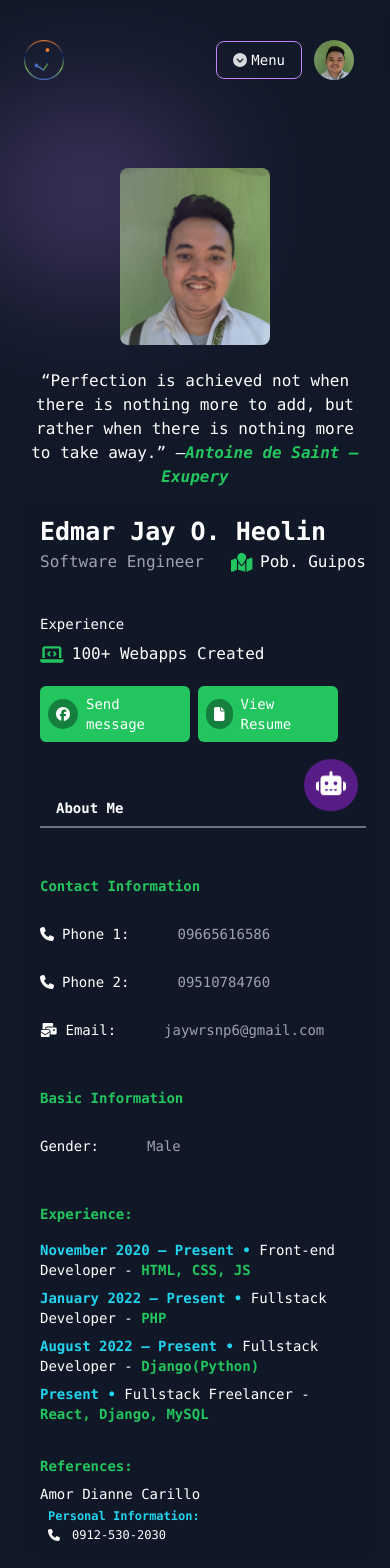
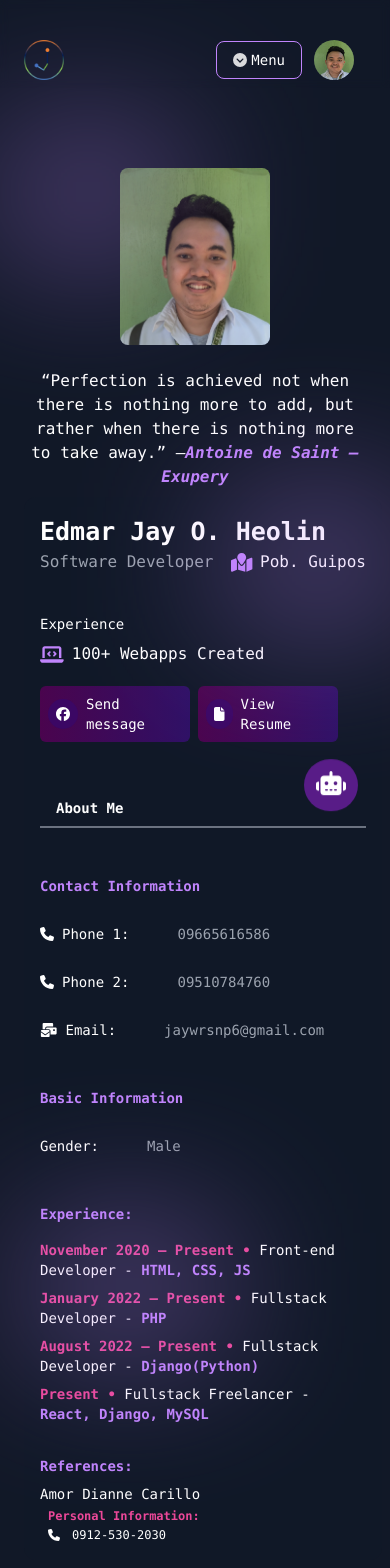
Before and after one commit to edmar-afk/jayFor-Code, a React (Vite) app: page /about in a window 390 px wide. Shown: the top 1568 px of the page. Built offline with nearby package versions, Linux system fonts and the light colour scheme.

Commit message:
new about me page and chatbot opacity delay hihihi

```diff
--- a/src/components/ChatBot.jsx
+++ b/src/components/ChatBot.jsx
@@ -3,11 +3,16 @@ import chatBot from "../assets/img/chatbot.svg";
 import { useState } from "react";
 function ChatBot() {
 	const [viewChat, setViewChat] = useState(false);
-
+	const [isHovered, setIsHovered] = useState(false);
 	return (
 		<>
 			{viewChat && (
-				<div className="fixed bottom-24 md:bottom-28 overflow-y-scroll animate-fade right-2 md:right-16 bg-gray-300 rounded-l-xl h-[500px] w-full max-w-[360px] md:max-w-[400px] z-50">
+				<div
+					onMouseEnter={() => setIsHovered(false)}
+					onMouseLeave={() => setIsHovered(true)}
+					className={`fixed ${
+						isHovered && "opacity-40 delay-1000"
+					} duration-500 bottom-24 md:bottom-28 overflow-y-scroll animate-fade right-2 md:right-16 bg-gray-300 rounded-l-xl h-[500px] w-full max-w-[360px] md:max-w-[400px] z-50`}>
 					<div className="relative">
 						<div className="flex flex-col sticky top-0 bg-purple-500 p-3 rounded-l-xl rounded-bl-none">
 							<div className="flex flex-row justify-between font-bold">
--- a/src/components/CommentsCard.jsx
+++ b/src/components/CommentsCard.jsx
@@ -1,5 +1,10 @@
-import { faCalendarCheck, faStar } from "@fortawesome/free-solid-svg-icons";
+/* eslint-disable react/no-unescaped-entities */ import {
+	faCalendarCheck,
+	faStar,
+} from "@fortawesome/free-solid-svg-icons";
 import { FontAwesomeIcon } from "@fortawesome/react-fontawesome";
+
+
 function CommentsCard(props) {
 	// eslint-disable-next-line react/prop-types
 	const { name, rate, feedback, date, imageSrc, rateText, icon } = props;
@@ -11,17 +16,21 @@ function CommentsCard(props) {
 					<img
 						src={imageSrc}
 						alt={rate}
-						draggable='false'
+						draggable="false"
 						className="w-12 h-12 rounded-full mr-4 hover:scale-150 duration-500"
 					/>
 					<div>
-						<div className="text-lg font-medium text-white">{name}</div>
+						<p className="text-lg font-medium text-white capitalize">{name}</p>
 						<div className="text-sm text-blue-300">
 							<FontAwesomeIcon icon={icon} /> {rateText}
 						</div>
 					</div>
 				</div>
-				<p className="text-sm leading-relaxed mb-6 text-white break-words">{feedback}</p>
+				<p
+					className="text-sm leading-relaxed mb-6 text-white break-words"
+					id="text">
+					"{feedback}"
+				</p>
 
 				<div className="flex justify-between items-center absolute bottom-4">
 					<div>
--- a/src/components/SkillsCard.jsx
+++ b/src/components/SkillsCard.jsx
@@ -1,4 +1,5 @@
-/* eslint-disable react/no-unescaped-entities *//* eslint-disable react-hooks/rules-of-hooks */ import {	faCubesStacked,
+/* eslint-disable react/no-unescaped-entities */ /* eslint-disable react-hooks/rules-of-hooks */ import {
+	faCubesStacked,
 	faDatabase,
 	faMobile,
 	faUpRightFromSquare,
@@ -57,13 +58,10 @@ function skillsCard() {
 					to={"/about"}
 					onMouseEnter={() => setAboutLink(true)}
 					onMouseLeave={() => setAboutLink(false)}
-					className="text-left relative bg-slate-800 my-1 hover:cursor-pointer hover:bg-purple-600 duration-300 p-4 h-[100px] rounded-xl w-full max-w-[150px] md:max-w-[200px]">
-					<p className="text-sm md:text-md">See more</p>
-					<p className="text-xs mt-2">For more Information, visit: </p>
-					<FontAwesomeIcon
-						icon={faUpRightFromSquare}
-						className="absolute right-4 bottom-4"
-					/>
+					className="flex flex-row items-center justify-evenly bg-slate-800 my-1 hover:cursor-pointer hover:bg-purple-600 duration-300 p-4 h-[100px] rounded-xl w-full max-w-[150px] md:max-w-[200px]">
+					<p className="text-lg">See more</p>
+
+					<FontAwesomeIcon icon={faUpRightFromSquare} />
 				</Link>
 			</div>
 
--- a/src/routes/About.jsx
+++ b/src/routes/About.jsx
@@ -1,6 +1,4 @@
-import { FontAwesomeIcon } from "@fortawesome/react-fontawesome";
-import { faMapLocation, faLaptopCode, faFile } from "@fortawesome/free-solid-svg-icons";
-import { faFacebook } from "@fortawesome/free-brands-svg-icons";
+import { FontAwesomeIcon } from "@fortawesome/react-fontawesome";import { faMapLocation, faLaptopCode, faFile } from "@fortawesome/free-solid-svg-icons";import { faFacebook } from "@fortawesome/free-brands-svg-icons";
 import { contactInformation } from "../components/data/Links";
 import { experience } from "../components/data/Links";
 import { references } from "../components/data/Links";
@@ -27,7 +25,7 @@ function About() {
 	}
 	return (
 		<>
-			<Gradient/>
+			<Gradient />
 			<div className="mt-36">
 				<div className="p-4 text-white">
 					<div className="flex flex-col md:flex-row mb-12">
@@ -40,7 +38,7 @@ function About() {
 							<div className="flex flex-auto">
 								<p className="mt-4 text-center">
 									“Perfection is achieved not when there is nothing more to add, but rather when there is nothing more
-									to take away.” –<span className="italic font-bold text-green-500">Antoine de Saint – Exupery</span>
+									to take away.” –<span className="italic font-bold text-purple-400">Antoine de Saint – Exupery</span>
 								</p>
 							</div>
 						</div>
@@ -52,21 +50,22 @@ function About() {
 								</div>
 
 								<div className="flex justify-between items-center flex-wrap">
-									<p className="text-md text-gray-400">Software Engineer</p>
+									<p className="text-md text-gray-400">Software Developer</p>
 
 									<p className="text-md flex items-center">
 										<FontAwesomeIcon
 											icon={faMapLocation}
-											className="mr-2 text-green-500 text-[19px]"
+											className="mr-2 text-purple-400 text-[19px]"
 										/>
 										Pob. Guipos
+										<Gradient />
 									</p>
 								</div>
 								<p className="mt-10 text-sm">Experience</p>
 								<p className="flex items-center mt-2">
 									<FontAwesomeIcon
 										icon={faLaptopCode}
-										className="mr-2 text-green-500 text-[19px]"
+										className="mr-2 text-purple-400 text-[19px]"
 									/>
 									100+ Webapps Created
 								</p>
@@ -75,20 +74,20 @@ function About() {
 										rel="noreferrer"
 										href="https://web.facebook.com/jayjanezkieO3"
 										target="_blank"
-										className="bg-green-500 w-[150px] md:w-[160px] justify-center rounded-md p-2 font-secondary hover:text-cyan-400 hover:bg-cyan-400/10 duration-200 flex items-center text-sm mr-2 sm:mb-0">
+										className="bg-gradient-to-r hover:bg-gradient-to-l from-fuchsia-950 to-violet-950 w-[150px] md:w-[160px] justify-center rounded-md p-2 duration-500 flex items-center text-sm mr-2 sm:mb-0">
 										<FontAwesomeIcon
 											icon={faFacebook}
-											className="bg-green-700 p-2 rounded-full tex mr-2"
+											className="bg-purple-950 hover:bg-fuchsia-950 duration-500 p-2 rounded-full tex mr-2"
 										/>
 										<p>Send message</p>
 									</a>
 									<a
 										href="pdf"
 										target="_blank"
-										className="bg-green-500 w-[140px] md:w-[160px] flex items-center justify-center ml-0 sm:ml-8 rounded-md p-2 font-cyan-400 text-sm hover:text-cyan-400 duration-200 hover:bg-cyan-400/10">
+										className="bg-gradient-to-r hover:bg-gradient-to-l from-fuchsia-950 to-violet-950 w-[140px] md:w-[160px] flex items-center justify-center ml-0 sm:ml-8 rounded-md p-2 text-sm duration-500">
 										<FontAwesomeIcon
 											icon={faFile}
-											className="bg-green-700 p-2 rounded-full mr-2"
+											className="bg-purple-950 hover:bg-fuchsia-950 duration-500 p-2 rounded-full mr-2"
 										/>
 										<p>View Resume</p>
 									</a>
@@ -102,7 +101,7 @@ function About() {
 								<div className="flex flex-wrap justify-between">
 									<div className="flex flex-col">
 										<div className="text-sm">
-											<p className="mt-12 text-green-500 font-bold text-md">Contact Information</p>
+											<p className="mt-12 text-purple-400 font-bold text-md">Contact Information</p>
 											{contactInformation.map((info) => {
 												const { id, type, contact, href, icon } = info;
 												return (
@@ -126,7 +125,7 @@ function About() {
 											})}
 										</div>
 										<div className="text-sm">
-											<p className="mt-12 text-green-500 font-bold text-md">Basic Information</p>
+											<p className="mt-12 text-purple-400 font-bold text-md">Basic Information</p>
 
 											<div className="flex mt-7">
 												<p className="mr-12 flex items-center">
@@ -144,30 +143,31 @@ function About() {
 									<div className="flex flex-row mt-12 justify-center">
 										<div className="text-sm">
 											<div className="leading-1">
-												<p className="text-green-500 font-bold text-md mb-4">Experience:</p>
+												<p className="text-purple-400 font-bold text-md mb-4">Experience:</p>
+												<Gradient />
 												{experience.map((exp) => {
 													const { id, date, skills, stack } = exp;
 													return (
 														<p
 															className="my-2"
 															key={id}>
-															<span className="text-cyan-400 font-bold">{date} • </span>
-															{skills} -<span className="text-green-500 font-semibold"> {stack}</span>
+															<span className="text-pink-500 font-bold">{date} • </span>
+															{skills} -<span className="text-purple-400 font-semibold"> {stack}</span>
 														</p>
 													);
 												})}
 											</div>
 
 											<div className="leading-1 mt-8">
-												<p className="text-green-500 font-bold text-md mb-0">References:</p>
+												<p className="text-purple-400 font-bold text-md mb-0">References:</p>
 												{references.map((contacts) => {
 													const { id, name, contact, icon, href } = contacts;
 													return (
 														<div key={id}>
 															<p className="mt-2">{name}</p>
 															<div className="ml-2 mt-1">
-																<p className="text-xs text-cyan-400 font-semibold">Personal Information:</p>
-																<p className="hover:text-green-500 duration-300">
+																<p className="text-xs text-pink-500 font-semibold">Personal Information:</p>
+																<p className="hover:text-purple-400 duration-300">
 																	<FontAwesomeIcon
 																		icon={icon}
 																		className="text-xs mr-3"
@@ -193,7 +193,7 @@ function About() {
 				</div>
 			</div>
 
-			<ChatBot/>
+			<ChatBot />
 		</>
 	);
 }
```
Also changed, not shown: src/App.jsx (line endings or trailing spaces), src/index.css (line endings or trailing spaces).
